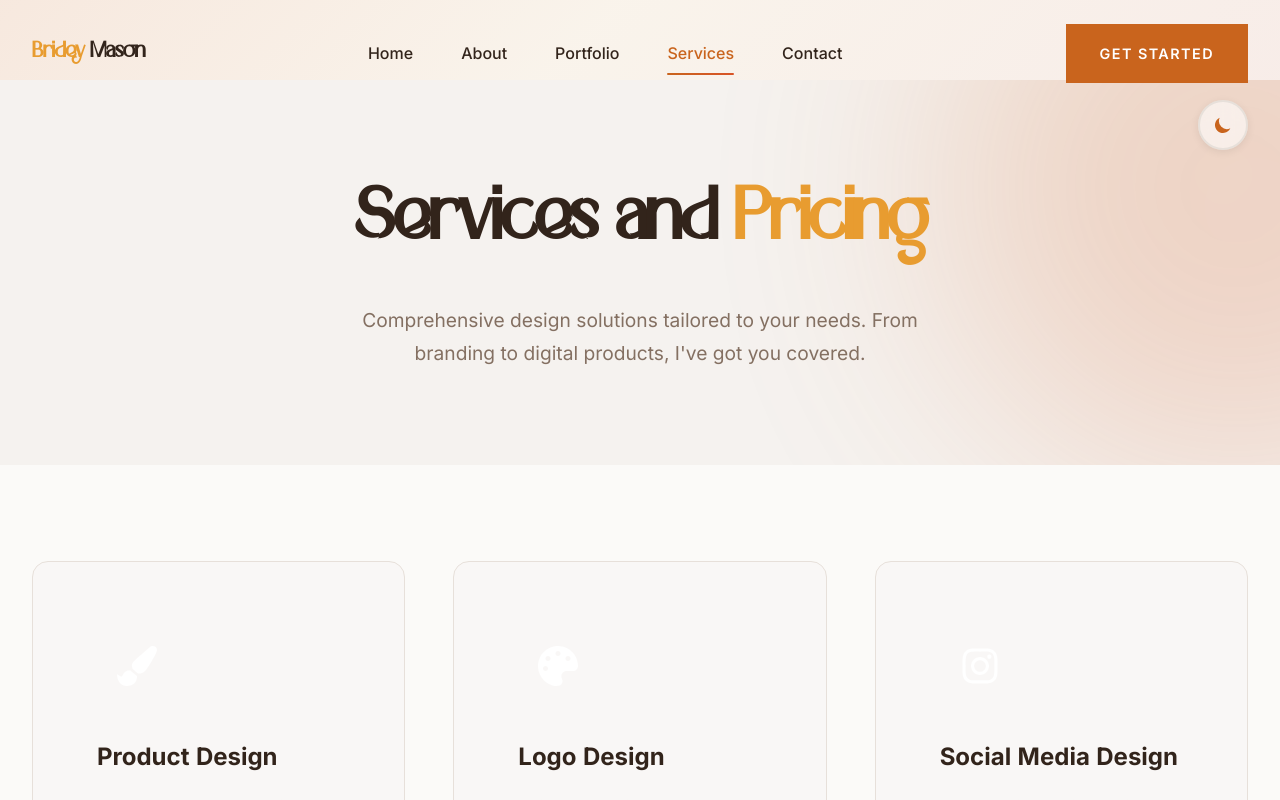
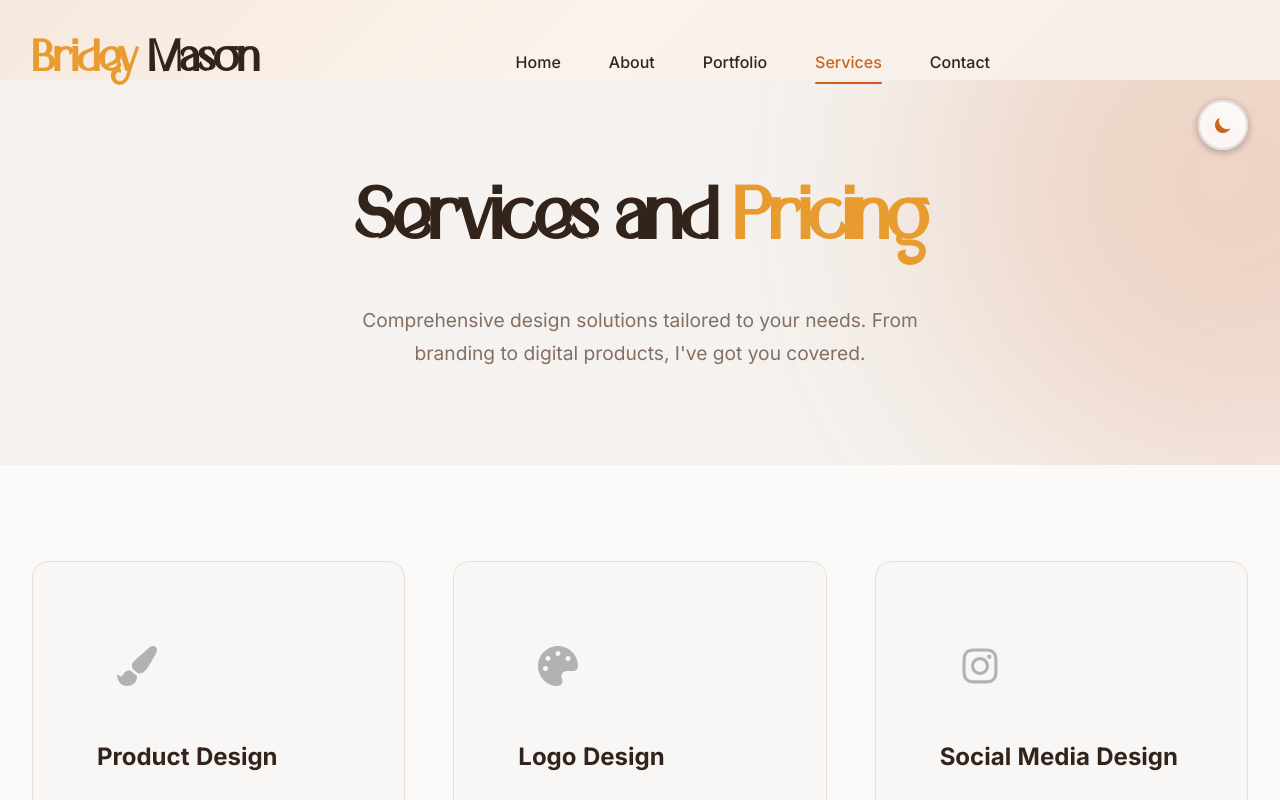
Before and after one commit to Pandora401/gd_portfolio, a React (Vite) app: page /services in a window 1280 px wide. Shown: the top 800 px of the page. Built offline with nearby package versions, Linux system fonts and the light colour scheme.

Commit message:
navbar changes

```diff
--- a/src/components/Navbar.css
+++ b/src/components/Navbar.css
@@ -23,7 +23,7 @@
 }
 
 .logo {
-    font-size: 1.5rem;
+    font-size: 3rem;
     font-weight: 800;
     font-family: var(--font-display);
     letter-spacing: -0.02em;
--- a/src/components/Navbar.jsx
+++ b/src/components/Navbar.jsx
@@ -61,9 +61,9 @@ const Navbar = () => {
             ))}
           </ul>
 
-          <Link to="/contact" className="btn btn-primary cta-btn desktop-only">
-            Get Started
-          </Link>
+          <div className="desktop-only">
+            <ThemeToggle />
+          </div>
 
           {/* Mobile Menu Button */}
           <button
@@ -106,22 +106,15 @@ const Navbar = () => {
                   initial={{ x: -20, opacity: 0 }}
                   animate={{ x: 0, opacity: 1 }}
                   transition={{ delay: 0.2 }}
+                  style={{ display: 'flex', alignItems: 'center' }}
                 >
-                  <Link
-                    to="/contact"
-                    className="btn btn-primary"
-                    onClick={() => setIsMobileMenuOpen(false)}
-                  >
-                    Get Started
-                  </Link>
+                  <ThemeToggle />
                 </motion.li>
               </ul>
             </motion.div>
           )}
         </AnimatePresence>
       </motion.nav>
-
-      <ThemeToggle />
     </>
   );
 };
--- a/src/pages/Home.jsx
+++ b/src/pages/Home.jsx
@@ -11,6 +11,7 @@ import {
 } from 'react-icons/fa';
 import profileImage from '../assets/images/pfp.jpeg';
 import './Home.css';
+import './home-dark-mode.css';
 
 const Home = () => {
     const { scrollY } = useScroll();
--- a/src/pages/Services.jsx
+++ b/src/pages/Services.jsx
@@ -1,6 +1,7 @@
 import { motion } from 'framer-motion';
 import { HiCheck, HiArrowRight } from 'react-icons/hi';
 import { Link } from 'react-router-dom';
+import ThemeToggle from '../components/ThemeToggle';
 import {
     FaPaintBrush,
     FaLaptopCode,
@@ -10,6 +11,7 @@ import {
     FaTag
 } from 'react-icons/fa';
 import './Services.css';
+import './services-dark-mode.css';
 
 const Services = () => {
     const services = [
@@ -241,12 +243,9 @@ const Services = () => {
                                     ))}
                                 </ul>
 
-                                <Link
-                                    to="/contact"
-                                    className={`btn ${plan.popular ? 'btn-primary' : 'btn-outline'} btn-full`}
-                                >
-                                    Get Started <HiArrowRight />
-                                </Link>
+                                <div style={{ display: 'flex', justifyContent: 'center', marginTop: 'var(--space-lg)' }}>
+                                    <ThemeToggle />
+                                </div>
                             </motion.div>
                         ))}
                     </div>
--- /dev/null
+++ b/src/pages/home-dark-mode.css
@@ -0,0 +1,9 @@
+/* Light mode - darker icons */
+.service-icon {
+    filter: brightness(0.7);
+}
+
+/* Dark mode - restore normal brightness */
+body.dark-mode .service-icon {
+    filter: brightness(1);
+}
--- /dev/null
+++ b/src/pages/services-dark-mode.css
@@ -0,0 +1,9 @@
+/* Light mode - darker icons */
+.service-detail-icon {
+    filter: brightness(0.7);
+}
+
+/* Dark mode - restore normal brightness */
+body.dark-mode .service-detail-icon {
+    filter: brightness(1);
+}
```
